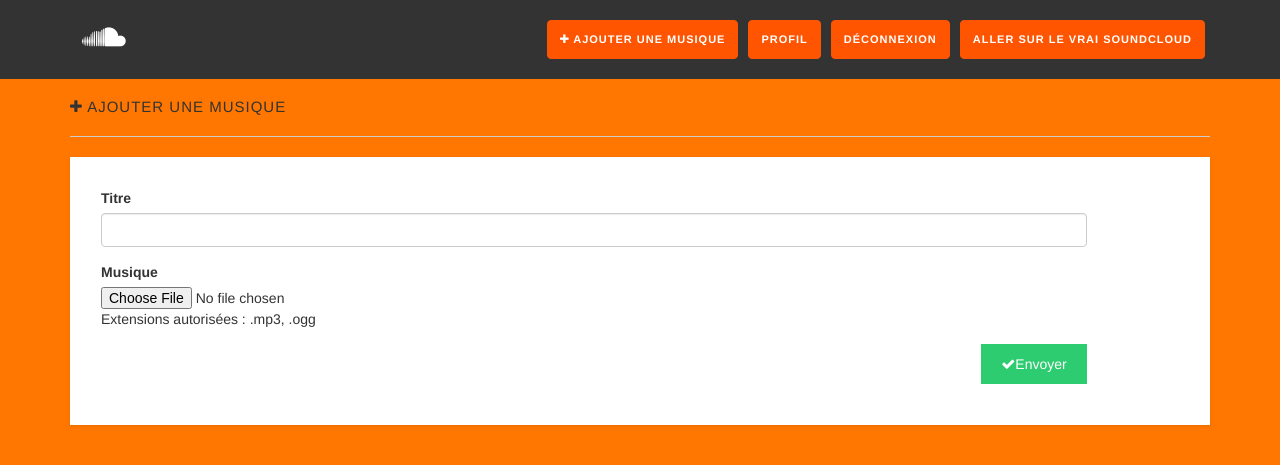
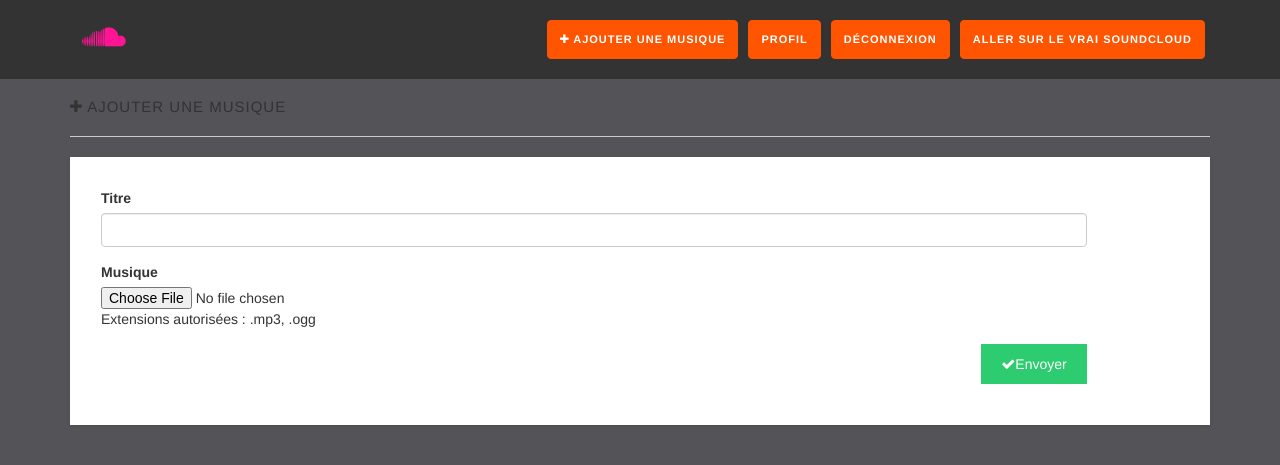
Before and after one commit to bastienrb/gitversionning, a PHP site: page /add_music.php in a window 1280 px wide. Shown: the top 465 px of the page. Run offline with PHP 8.4, Linux system fonts and the light colour scheme.

Commit message:
change logo color

```diff
--- a/view/css/main.css
+++ b/view/css/main.css
@@ -1,6 +1,6 @@
 body {
 
-	background-color: #ff7700;
+	background-color: #545358;
 
 }
 
@@ -149,7 +149,7 @@
 }
 
 .logo {
-	color: #fff;
+	color: #ff1493;
 	font-size: 34px;
 	line-height: 1;
 }
```
